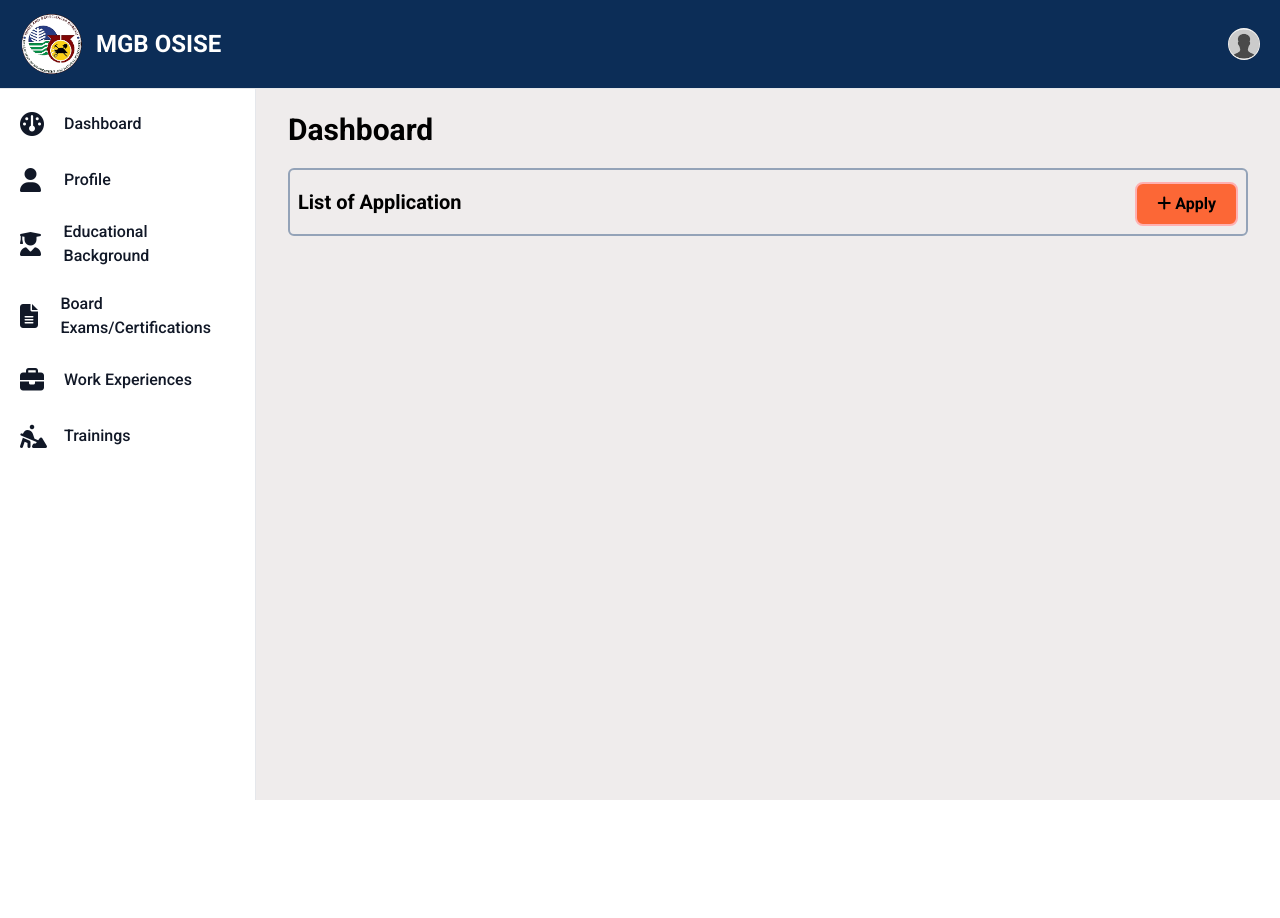
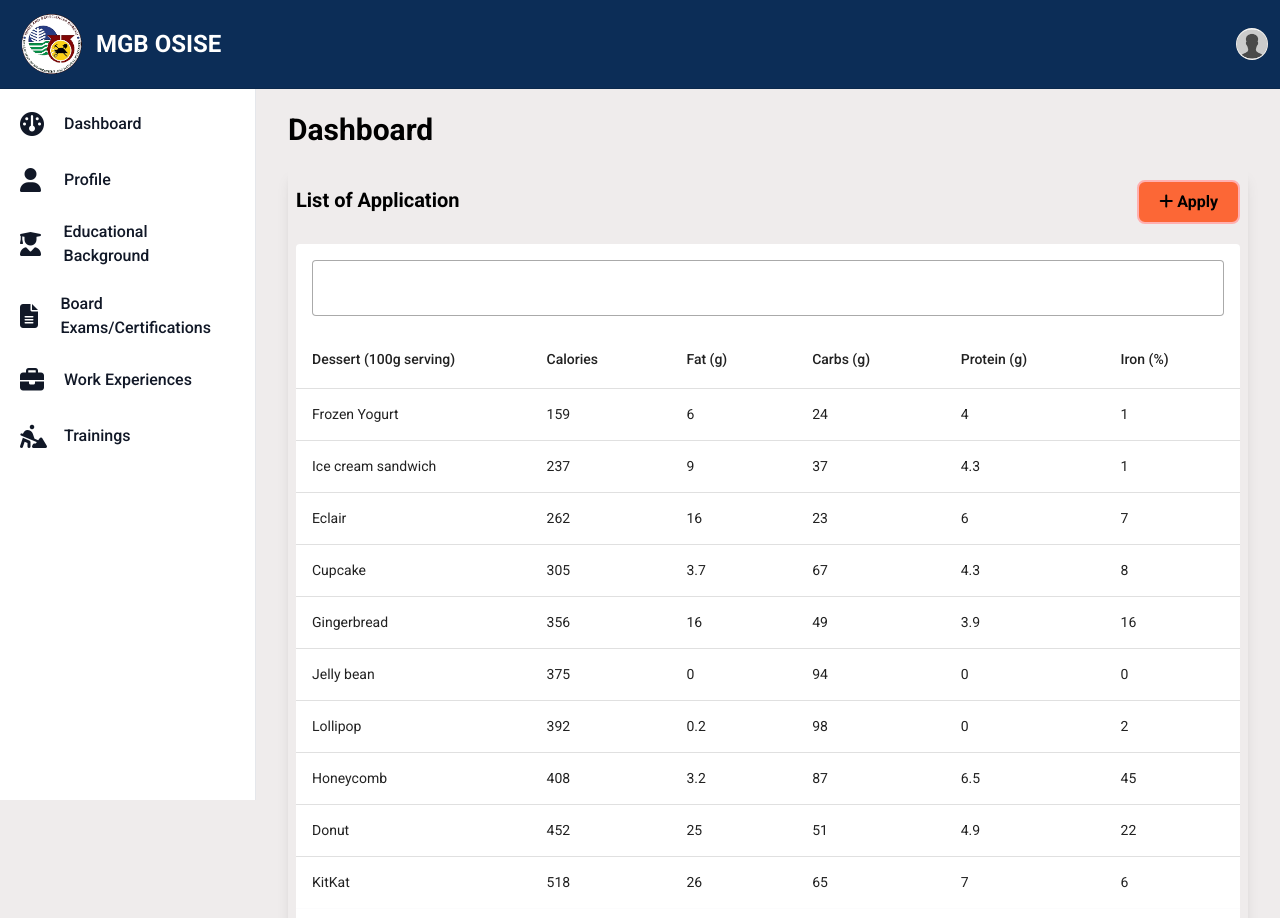
Before and after one commit to fredtaran/r10osise, a Vue app: page /user_dashboard in a window 1280 px wide. Shown: the top 918 px of the page. Before the commit the page ends 800 px from the top, so only its background shows below. Built offline with nearby package versions, Linux system fonts and the light colour scheme.

Commit message:
working with the datatable

```diff
--- a/package.json
+++ b/package.json
@@ -11,7 +11,8 @@
   "dependencies": {
     "flowbite": "^2.3.0",
     "vue": "^3.4.15",
-    "vue-router": "^4.2.5"
+    "vue-router": "^4.2.5",
+    "vuetify": "^3.5.6"
   },
   "devDependencies": {
     "@vitejs/plugin-vue": "^5.0.3",
--- a/src/main.js
+++ b/src/main.js
@@ -4,8 +4,21 @@ import { createApp } from 'vue'
 import App from './App.vue'
 import router from './router'
 
+// Vuefify
+import 'vuetify/styles'
+import { createVuetify } from 'vuetify'
+import * as components from 'vuetify/components'
+import * as directives from 'vuetify/directives'
+
+const vuetify = createVuetify({
+    components,
+    directives
+})
+
 const app = createApp(App)
 
 app.use(router)
 
+app.use(vuetify)
+
 app.mount('#app')
--- a/src/views/NavAndSidebarBase.vue
+++ b/src/views/NavAndSidebarBase.vue
@@ -4,8 +4,8 @@
             <div class="flex items-center justify-between">
                 <div class="flex items-center justify-start rtl:justify-end">
                     <!-- Hamburger Button -->
-                    <button data-drawer-target="logo-sidebar" data-drawer-toggle="logo-sidebar" data-drawer-show="logo-sidebar" aria-controls="logo-sidebar"
-                        type="button"
+                    <button data-drawer-target="logo-sidebar" data-drawer-toggle="logo-sidebar"
+                        data-drawer-show="logo-sidebar" aria-controls="logo-sidebar" type="button"
                         class="inline-flex items-center p-2 text-sm text-gray-500 rounded-lg sm:hidden hover:bg-gray-100 focus:outline-none focus:ring-2 focus:ring-gray-200">
                         <svg class="w-6 h-6" aria-hidden="true" fill="currentColor" viewBox="0 0 20 20"
                             xmlns="http://www.w3.org/2000/svg">
@@ -63,7 +63,7 @@
         <div class="h-full px-3 py-5 overflow-y-auto bg-white">
             <ul class="space-y-2 font-medium">
                 <li>
-                    <RouterLink :to="{ name: 'user-dashboard' }"
+                    <RouterLink :to="{ name: 'user-dashboard' }" v-ripple
                         class="flex items-center p-2 text-gray-900 rounded-lg hover:bg-gray-100 group">
                         <i class="fa-solid fa-gauge text-2xl w-8"></i>
                         <span class="ms-3">Dashboard</span>
@@ -71,7 +71,7 @@
                 </li>
 
                 <li>
-                    <RouterLink :to="{ name: 'user-profile' }"
+                    <RouterLink :to="{ name: 'user-profile' }" v-ripple
                         class="flex items-center p-2 text-gray-900 rounded-lg hover:bg-gray-100 group">
                         <i class="fa-solid fa-user text-2xl w-8"></i>
                         <span class="ms-3">Profile</span>
@@ -79,28 +79,32 @@
                 </li>
 
                 <li>
-                    <RouterLink :to="{ name: 'user-educational-background' }" class="flex items-center p-2 text-gray-900 rounded-lg hover:bg-gray-100 group">
+                    <RouterLink :to="{ name: 'user-educational-background' }" v-ripple
+                        class="flex items-center p-2 text-gray-900 rounded-lg hover:bg-gray-100 group">
                         <i class="fa-solid fa-user-graduate text-2xl w-8"></i>
                         <span class="ms-3">Educational Background</span>
                     </RouterLink>
                 </li>
 
                 <li>
-                    <RouterLink :to="{ name: 'user-board-exam' }" class="flex items-center p-2 text-gray-900 rounded-lg hover:bg-gray-100 group">
+                    <RouterLink :to="{ name: 'user-board-exam' }" v-ripple
+                        class="flex items-center p-2 text-gray-900 rounded-lg hover:bg-gray-100 group">
                         <i class="fa-solid fa-file-lines text-2xl w-8"></i>
                         <span class="ms-3">Board Exams/Certifications</span>
                     </RouterLink>
                 </li>
 
                 <li>
-                    <RouterLink :to="{ name: 'user-work-experience' }" class="flex items-center p-2 text-gray-900 rounded-lg hover:bg-gray-100 group">
+                    <RouterLink :to="{ name: 'user-work-experience' }" v-ripple
+                        class="flex items-center p-2 text-gray-900 rounded-lg hover:bg-gray-100 group">
                         <i class="fa-solid fa-briefcase text-2xl w-8"></i>
                         <span class="ms-3">Work Experiences</span>
                     </RouterLink>
                 </li>
 
                 <li>
-                    <RouterLink :to="{ name: 'user-training' }" class="flex items-center p-2 text-gray-900 rounded-lg hover:bg-gray-100 group">
+                    <RouterLink :to="{ name: 'user-training' }" v-ripple
+                        class="flex items-center p-2 text-gray-900 rounded-lg hover:bg-gray-100 group">
                         <i class="fa-solid fa-person-digging text-2xl w-8"></i>
                         <span class="ms-3">Trainings</span>
                     </RouterLink>
@@ -121,7 +125,7 @@ import { initDrawers, initDropdowns } from 'flowbite';
 import { onMounted } from 'vue';
 
 onMounted(() => {
-  initDrawers();
-  initDropdowns();
+    initDrawers();
+    initDropdowns();
 })
 </script>
--- a/src/views/UserDashboardView.vue
+++ b/src/views/UserDashboardView.vue
@@ -1,5 +1,113 @@
 <script setup>
+import { ref } from 'vue';
 import NavAndSidebarBase from './NavAndSidebarBase.vue';
+
+const search = ref("")
+
+const headers = [
+  {
+    align: 'start',
+    key: 'name',
+    sortable: false,
+    title: 'Dessert (100g serving)',
+  },
+  { key: 'calories', title: 'Calories'},
+  { key: 'fat', title: 'Fat (g)' },
+  { key: 'carbs', title: 'Carbs (g)' },
+  { key: 'protein', title: 'Protein (g)' },
+  { key: 'iron', title: 'Iron (%)' },
+]
+
+const desserts = [
+  {
+    name: 'Frozen Yogurt',
+    calories: 159,
+    fat: 6.0,
+    carbs: 24,
+    protein: 4.0,
+    iron: 1,
+  },
+  {
+    name: 'Ice cream sandwich',
+    calories: 237,
+    fat: 9.0,
+    carbs: 37,
+    protein: 4.3,
+    iron: 1,
+  },
+  {
+    name: 'Eclair',
+    calories: 262,
+    fat: 16.0,
+    carbs: 23,
+    protein: 6.0,
+    iron: 7,
+  },
+  {
+    name: 'Cupcake',
+    calories: 305,
+    fat: 3.7,
+    carbs: 67,
+    protein: 4.3,
+    iron: 8,
+  },
+  {
+    name: 'Gingerbread',
+    calories: 356,
+    fat: 16.0,
+    carbs: 49,
+    protein: 3.9,
+    iron: 16,
+  },
+  {
+    name: 'Jelly bean',
+    calories: 375,
+    fat: 0.0,
+    carbs: 94,
+    protein: 0.0,
+    iron: 0,
+  },
+  {
+    name: 'Lollipop',
+    calories: 392,
+    fat: 0.2,
+    carbs: 98,
+    protein: 0,
+    iron: 2,
+  },
+  {
+    name: 'Honeycomb',
+    calories: 408,
+    fat: 3.2,
+    carbs: 87,
+    protein: 6.5,
+    iron: 45,
+  },
+  {
+    name: 'Donut',
+    calories: 452,
+    fat: 25.0,
+    carbs: 51,
+    protein: 4.9,
+    iron: 22,
+  },
+  {
+    name: 'KitKat',
+    calories: 518,
+    fat: 26.0,
+    carbs: 65,
+    protein: 7,
+    iron: 6,
+  },
+  {
+    name: 'Dingdong',
+    calories: 518,
+    fat: 26.0,
+    carbs: 65,
+    protein: 7,
+    iron: 6,
+  },
+]
 
 </script>
 
@@ -7,18 +115,23 @@ import NavAndSidebarBase from './NavAndSidebarBase.vue';
   <NavAndSidebarBase>
     <h1 class="text-3xl font-bold">Dashboard</h1>
 
-    <div
-      class="p-2 mt-5 border-2 border-solid border-slate-400 rounded-md sm:flex-row sm:justify-between sm:items-center">
+    <div class="p-2 mt-5 rounded-md shadow-lg sm:flex-row sm:justify-between sm:items-center">
       <div class="w-full flex flex-col sm:flex-row sm:justify-between sm:items-center">
         <h3 class="text-xl font-bold">List of Application</h3>
-        <button
+        <button v-ripple
           class="border-2 border-solid border-button-border mt-1 py-2 rounded-lg bg-button-bg font-bold hover:text-black hover:bg-transparent sm:px-5">
           <i class="fa-solid fa-plus font-bold"></i> Apply
         </button>
       </div>
 
-      <div class="w-full">
+      <div class="w-full mt-5 overflow-x-scroll">
+        <v-card flat>
+          <template v-slot:text>
+            <v-text-field v-model="search" label="Search" single-line variant="outlined" hide-details></v-text-field>
+          </template>
 
+          <v-data-table :headers="headers" :items="desserts" :search="search" :dark="true"></v-data-table>
+        </v-card>
       </div>
     </div>
   </NavAndSidebarBase>
```
Also changed, not shown: 1 other file (tests, documents, lock files or other folders).
